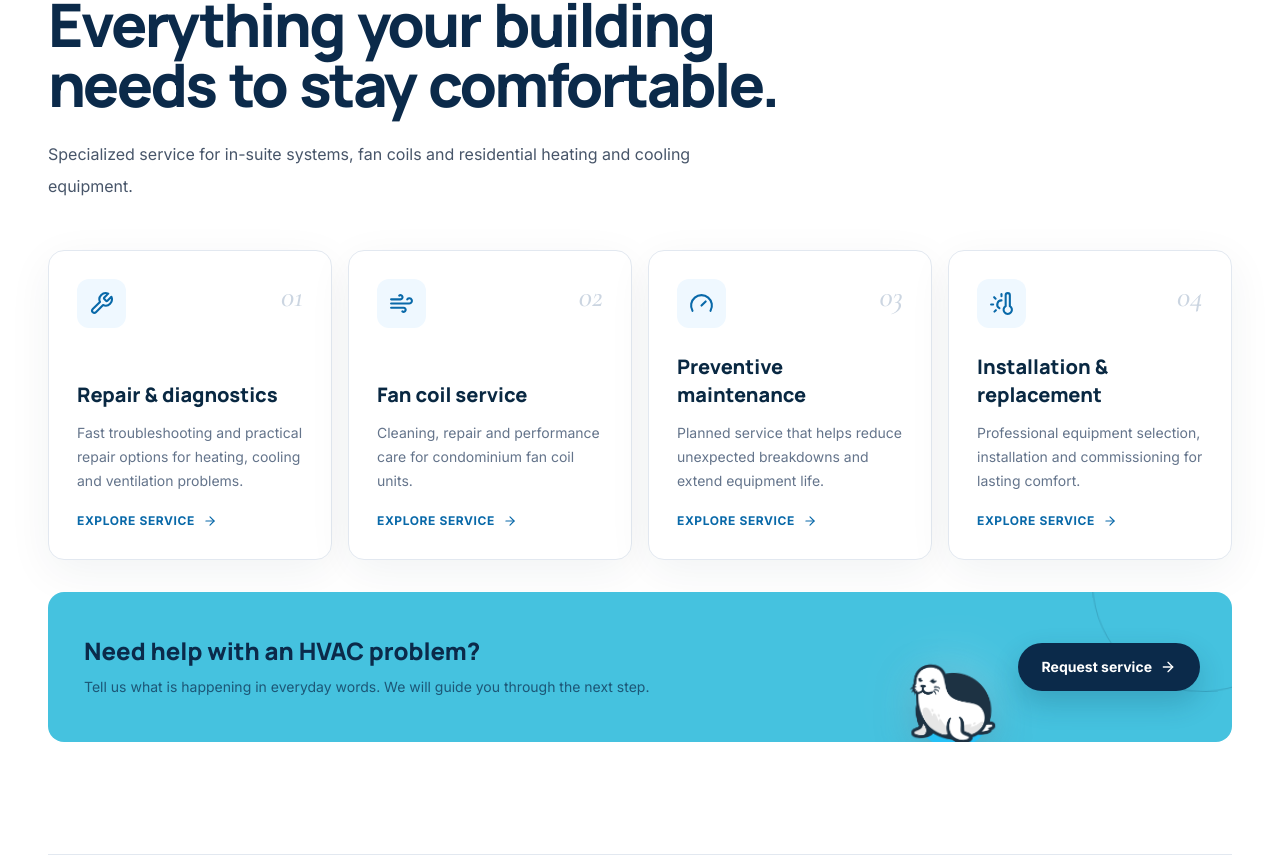
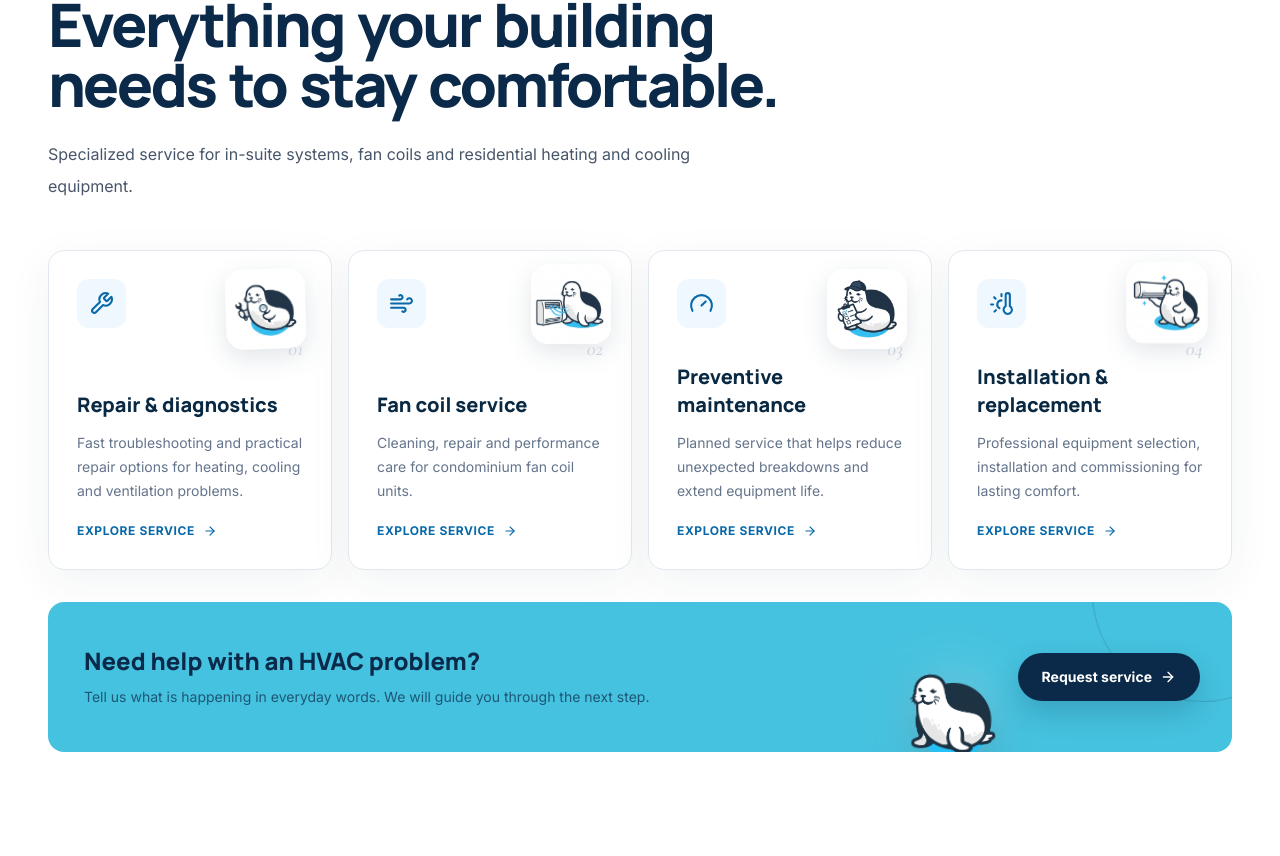
Before and after one commit to feloxd/ClientHub, a React (Vite) app in the folder client/: page / in a window 1280 px wide. Shown: the part 2364-3220 px from the top of the page. Built offline with nearby package versions, Linux system fonts and the light colour scheme; no server answers.

Commit message:
feat: add service-specific mascot animations

```diff
--- a/client/src/index.css
+++ b/client/src/index.css
@@ -122,6 +122,38 @@
 }
 .service-card:hover::before, .why-card:hover::before, .process-card:hover::before { transform: translateX(120%); }
 .service-card:hover svg, .why-card:hover svg { animation: icon-tilt .55s ease; }
+.service-card-mascot {
+  width: 5rem;
+  height: 5rem;
+  overflow: hidden;
+  border-radius: 1.1rem;
+  background: #fff;
+  transform-origin: 50% 100%;
+  filter: drop-shadow(0 8px 12px rgba(8,43,69,.12));
+  transition: filter .45s ease, opacity .45s ease;
+}
+.service-mascot-sprite {
+  position: absolute;
+  width: 10rem;
+  height: 10rem;
+  max-width: none;
+  object-fit: cover;
+}
+.service-mascot-sprite-1 { left: 0; top: 0; }
+.service-mascot-sprite-2 { right: 0; top: 0; }
+.service-mascot-sprite-3 { left: 0; bottom: 0; }
+.service-mascot-sprite-4 { right: 0; bottom: 0; }
+.service-card-mascot-1 { animation: service-seal-diagnose 4.2s ease-in-out var(--mascot-delay) infinite; }
+.service-card-mascot-2 { animation: service-seal-airflow 4.6s ease-in-out var(--mascot-delay) infinite; }
+.service-card-mascot-3 { animation: service-seal-check 4.8s ease-in-out var(--mascot-delay) infinite; }
+.service-card-mascot-4 { animation: service-seal-install 4.4s ease-in-out var(--mascot-delay) infinite; }
+.service-card:hover .service-card-mascot-1 { animation: service-seal-diagnose-active .85s cubic-bezier(.22,1,.36,1) both; }
+.service-card:hover .service-card-mascot-2 { animation: service-seal-airflow-active 1s cubic-bezier(.22,1,.36,1) both; }
+.service-card:hover .service-card-mascot-3 { animation: service-seal-check-active .9s cubic-bezier(.22,1,.36,1) both; }
+.service-card:hover .service-card-mascot-4 { animation: service-seal-install-active .9s cubic-bezier(.22,1,.36,1) both; }
+.service-card:hover .service-card-mascot {
+  filter: drop-shadow(0 12px 18px rgba(69,194,223,.34));
+}
 .parallax-media {
   --parallax-y: 0px;
   transform: translate3d(0, var(--parallax-y), 0) scale(1.08);
@@ -216,6 +248,14 @@
 @keyframes mascot-halo { 0%, 100% { transform: scale(.96); opacity: .72; } 50% { transform: scale(1.04); opacity: 1; } }
 @keyframes mascot-peek { 0%, 100% { transform: translateY(10px) rotate(-2deg); } 45% { transform: translateY(-5px) rotate(2deg); } 60% { transform: translateY(-5px) rotate(-1deg); } }
 @keyframes mascot-mobile-wave { 0%, 100% { transform: rotate(-2deg) translateY(2px); } 50% { transform: rotate(3deg) translateY(-5px); } }
+@keyframes service-seal-diagnose { 0%, 72%, 100% { transform: translateY(2px) rotate(-2deg); } 80% { transform: translateY(-3px) rotate(3deg); } 88% { transform: translateY(0) rotate(-3deg); } }
+@keyframes service-seal-airflow { 0%, 100% { transform: translateX(-2px) translateY(2px); } 48% { transform: translateX(4px) translateY(-3px); } 60% { transform: translateX(1px) translateY(-1px); } }
+@keyframes service-seal-check { 0%, 70%, 100% { transform: translateY(2px) rotate(0); } 78% { transform: translateY(-3px) rotate(-3deg); } 86% { transform: translateY(-1px) rotate(2deg); } }
+@keyframes service-seal-install { 0%, 100% { transform: translateY(3px) scale(.98); } 48% { transform: translateY(-5px) scale(1.02); } 58% { transform: translateY(-3px) scale(1); } }
+@keyframes service-seal-diagnose-active { 0% { transform: scale(.96) rotate(-3deg); } 38% { transform: translateY(-7px) scale(1.07) rotate(6deg); } 70% { transform: translateY(-4px) scale(1.04) rotate(-4deg); } 100% { transform: translateY(-4px) scale(1.05) rotate(0); } }
+@keyframes service-seal-airflow-active { 0% { transform: translateX(-5px) scale(.97); } 45% { transform: translateX(7px) translateY(-4px) scale(1.07); } 72% { transform: translateX(1px) translateY(-6px) scale(1.04); } 100% { transform: translateY(-4px) scale(1.05); } }
+@keyframes service-seal-check-active { 0% { transform: scale(.96); } 35% { transform: translateY(-7px) rotate(-5deg) scale(1.06); } 55% { transform: translateY(-4px) rotate(4deg) scale(1.05); } 100% { transform: translateY(-4px) rotate(0) scale(1.05); } }
+@keyframes service-seal-install-active { 0% { transform: translateY(3px) scale(.94); } 44% { transform: translateY(-10px) scale(1.1); } 72% { transform: translateY(-3px) scale(1.03); } 100% { transform: translateY(-4px) scale(1.05); } }
 @keyframes hero-enter { from { opacity: 0; transform: translateY(28px); filter: blur(5px); } to { opacity: 1; transform: none; filter: blur(0); } }
 @keyframes trust-enter { from { opacity: 0; transform: translateX(-12px); } to { opacity: 1; transform: none; } }
 @keyframes ribbon-enter { from { opacity: 0; transform: translateX(70px); } }
--- a/client/src/pages/Landing.jsx
+++ b/client/src/pages/Landing.jsx
@@ -633,7 +633,21 @@ export default function Landing() {
                   <article key={title} data-anime-item className="service-card group flex min-h-[310px] flex-col justify-between rounded-2xl border border-slate-200 bg-white p-7 shadow-[0_12px_45px_rgba(8,43,70,.06)] transition duration-500 hover:-translate-y-2 hover:border-brand-500 hover:bg-navy hover:text-white">
                     <div className="flex items-start justify-between">
                       <span className="grid h-13 w-13 place-items-center rounded-xl bg-brand-50 p-3 text-brand-600 group-hover:bg-white/10 group-hover:text-cyan"><Icon size={25} /></span>
-                      <span className="font-serif text-3xl italic text-slate-300 group-hover:text-cyan">0{index + 1}</span>
+                      <span className="relative -mr-1 -mt-3 h-24 w-24 shrink-0">
+                        <span
+                          className={`service-card-mascot service-card-mascot-${index + 1} absolute right-0 top-0`}
+                          aria-hidden="true"
+                          style={{ '--mascot-delay': `${index * .32}s` }}
+                        >
+                          <img
+                            src="/images/seals-service-mascots.jpg"
+                            alt=""
+                            className={`service-mascot-sprite service-mascot-sprite-${index + 1}`}
+                            loading="lazy"
+                          />
+                        </span>
+                        <span className="absolute bottom-0 right-1 font-serif text-xl italic text-slate-300 transition group-hover:text-cyan">0{index + 1}</span>
+                      </span>
                     </div>
                     <div>
                       <h3 className="font-display text-xl font-extrabold">{title}</h3>
```
Also changed, not shown: client/public/images/seals-service-mascots.jpg (added).
